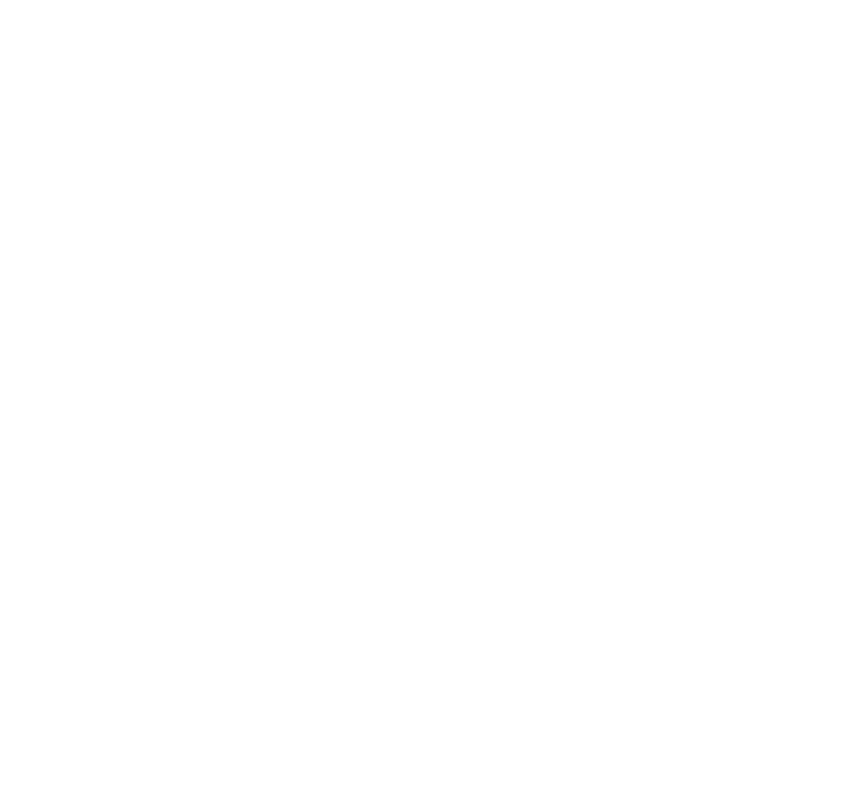
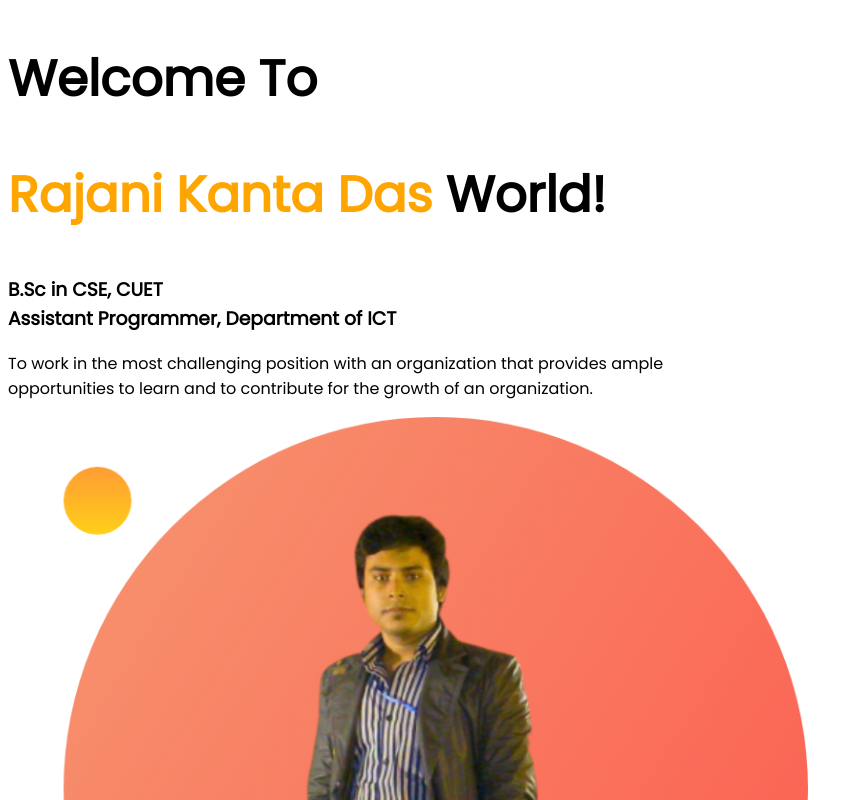
Before and after one commit to raj073/developer-portfolio, a plain HTML site: page index.html in a window 1280 px wide. Shown: the top 800 px of the page, without its empty margins (0-863 px from the left). Drawn offline with Linux system fonts and the light colour scheme.

Commit message:
header and image add

```diff
--- a/index.html
+++ b/index.html
@@ -1,12 +1,32 @@
 <!DOCTYPE html>
 <html lang="en">
+
 <head>
     <meta charset="UTF-8">
     <meta http-equiv="X-UA-Compatible" content="IE=edge">
     <meta name="viewport" content="width=device-width, initial-scale=1.0">
-    <title>Document</title>
+    <title>Raj Portfolio</title>
+    <link rel="preconnect" href="https://fonts.googleapis.com">
+    <link rel="preconnect" href="https://fonts.gstatic.com" crossorigin>
+    <link href="https://fonts.googleapis.com/css2?family=Poppins&display=swap" rel="stylesheet">
+
+    <link rel="stylesheet" href="style.css">
 </head>
+
 <body>
+    <section>
+        <div>
+            <h1>Welcome To</h1>
+            <h1><span class="name">Rajani Kanta Das</span> World!</h1>
+            <h3>B.Sc in CSE, CUET<br>
+                Assistant Programmer, Department of ICT</h3>
+            <p>To work in the most challenging position with an organization that provides ample <br> opportunities to
+                learn and to contribute for the growth of an organization.</p>
+        </div>
+        <div>
+            <img src="my-bg-2.png" alt="Background Image">
+        </div>
+    </section>
+</body>
 
-</body>
 </html>
--- a/style.css
+++ b/style.css
@@ -0,0 +1,9 @@
+body{
+    font-family: 'Poppins', sans-serif;
+}
+h1{
+    font-size: 50px;
+}
+.name{
+    color: orange;
+}
```
